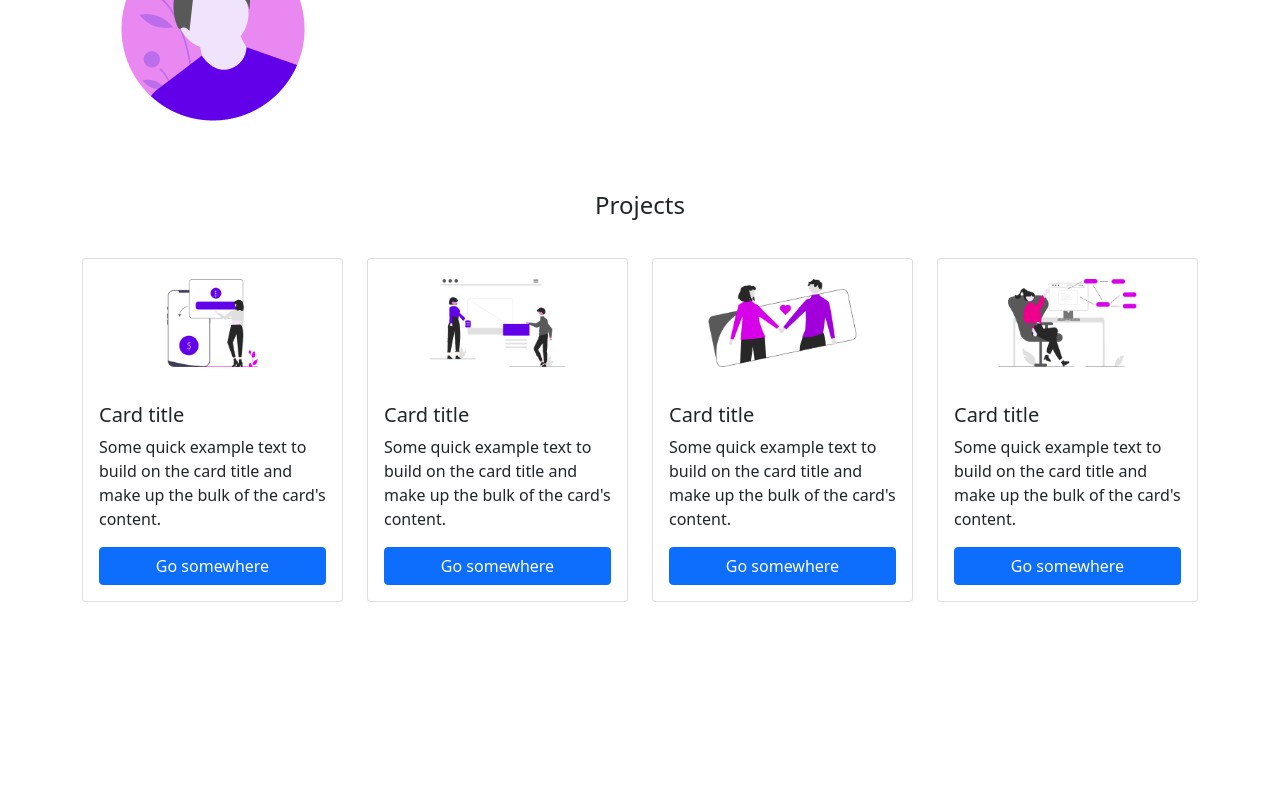
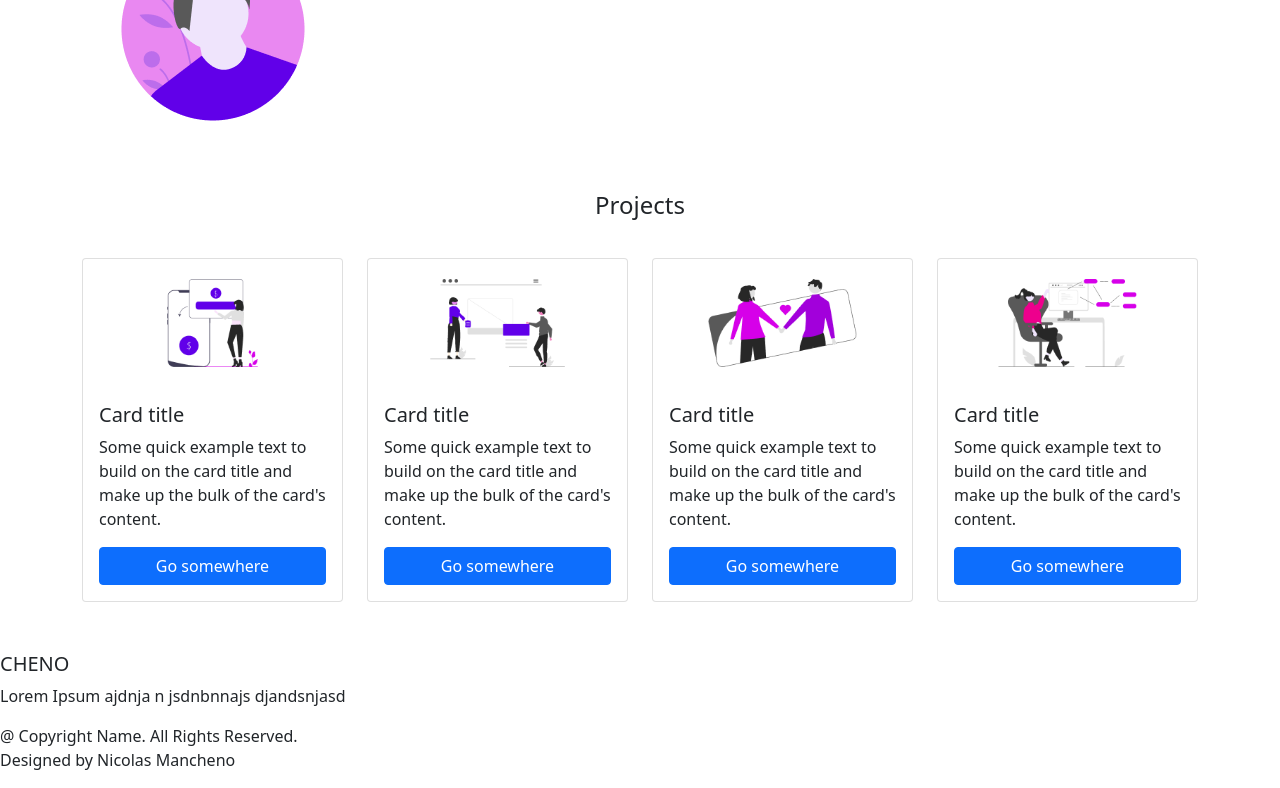
Before and after one commit to nicomanche/Website, a plain HTML site: page index.html in a window 1280 px wide. Shown: the part 139-927 px from the top of the page. Before the commit the page ends 800 px from the top, so only its background shows below. Drawn offline with nearby package versions, Linux system fonts and the light colour scheme.

Commit message:
Footer Added

```diff
--- a/index.html
+++ b/index.html
@@ -102,6 +102,17 @@
           </div>
         </div>
       </div>
+      <footer>
+        <h5>CHENO</h5>
+        <p class="body-small">
+          Lorem Ipsum ajdnja n jsdnbnnajs djandsnjasd
+        </p>
+        <p class="body-small">
+          @ Copyright Name. All Rights Reserved.
+          <br>
+          Designed by Nicolas Mancheno
+        </p>
+      </footer>
     <!-- Optional JavaScript; choose one of the two! -->
 
     <!-- Option 1: Bootstrap Bundle with Popper -->
```
